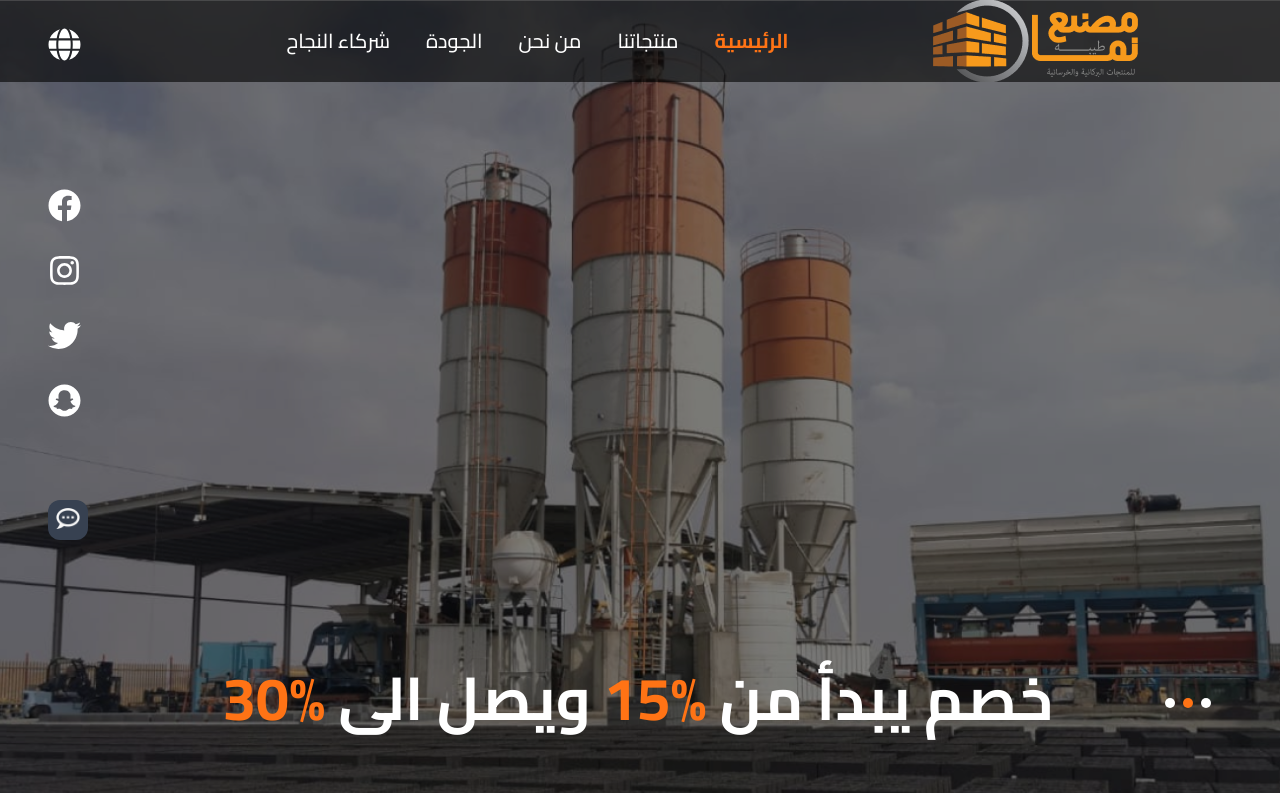
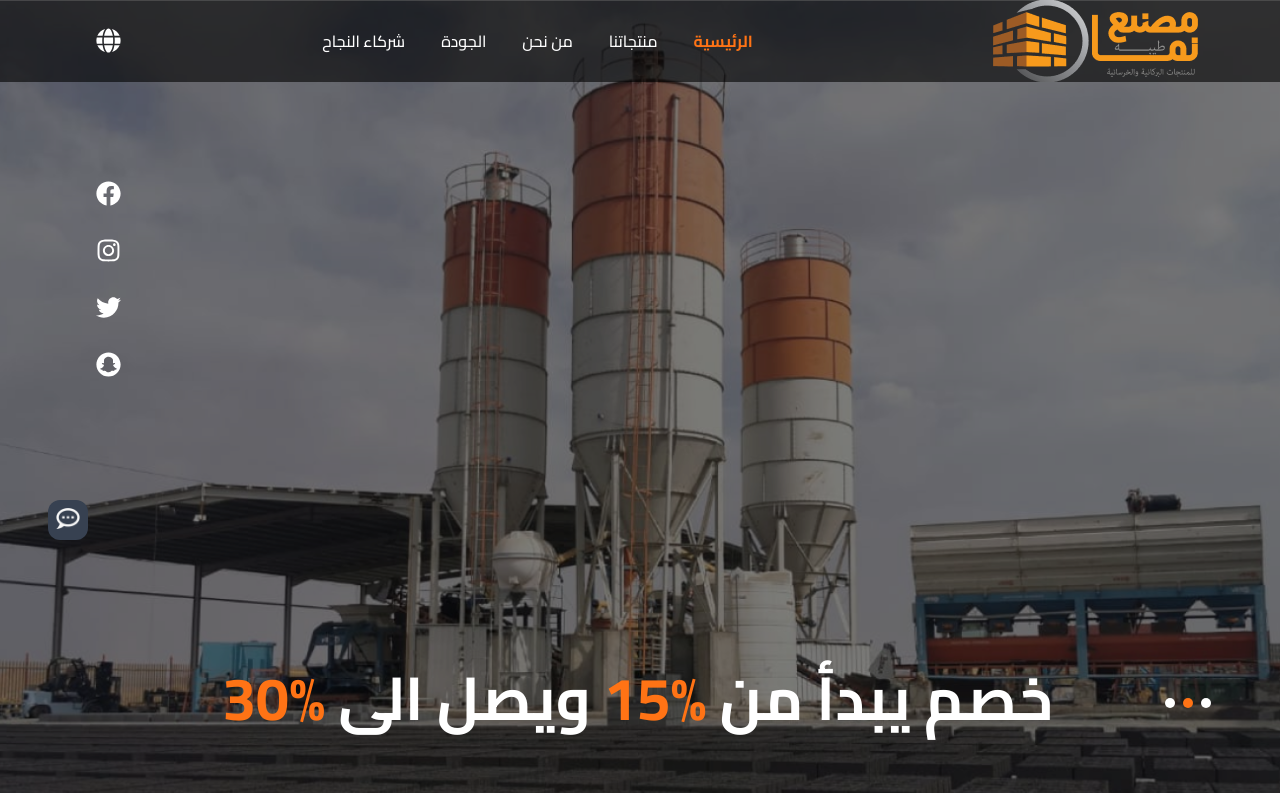
Before and after one commit to abdallamfathy/nama-project, a React (Vite) app: page / in a window 1280 px wide. Shown: the top 793 px of the page. Built offline with nearby package versions, Linux system fonts and the light colour scheme.

Commit message:
edit navbar

```diff
--- a/src/components/Navbar.jsx
+++ b/src/components/Navbar.jsx
@@ -41,20 +41,20 @@ const Navbar = ({ textColor, socialDisplay }) => {
 
   return (
     <div className="mt-16 z-50">
-      <div className="flex flex-col text-white w-10 relative left-12   h-1 -top-9 z-50 ">
+      <div className="flex flex-col text-white 2xl:w-10 w-10 relative 2xl:left-12 left-24   h-1 -top-9 z-50 ">
               <div className={`gap-y-8 flex flex-col ${socialDisplay}`}>
-              <FaGlobe className="mb-24 w-[33px] h-[33px]" />
+              <FaGlobe className="mb-24 w-[25px] h-[25px] 2xl:w-[33px] 2xl:h-[33px]" />
                 <a href="https://www.facebook.com/profile.php?id=100086364507234">
-                  <FaFacebook className="w-[33px] h-[33px]" />
+                  <FaFacebook className="w-[25px] h-[25px] 2xl:w-[33px] 2xl:h-[33px]" />
                 </a>
                 <a href="https://www.instagram.com/nama_taiba/">
-                  <FaInstagram className="w-[33px] h-[33px]" />
+                  <FaInstagram className="w-[25px] h-[25px] 2xl:w-[33px] 2xl:h-[33px]" />
                 </a>
                 <a href="https://twitter.com/NamaTaiba">
-                  <FaTwitter className="w-[33px] h-[33px]" />
+                  <FaTwitter className="w-[25px] h-[25px] 2xl:w-[33px] 2xl:h-[33px]" />
                 </a>
                 <a href="https://www.snapchat.com/add/nama_taiba?share_id=EdYdd_Y10Pc&locale=en-US">
-                  <FaSnapchat  className="w-[33px] h-[33px]" />
+                  <FaSnapchat  className="w-[25px] h-[25px] 2xl:w-[33px] 2xl:h-[33px]" />
                 </a>
                 <div className="bg-gray-700 p-2 rounded-xl fixed w-10 h-10  left-12 top-[500px]">
                 <button onClick={() => toggle()} >
@@ -76,14 +76,14 @@ const Navbar = ({ textColor, socialDisplay }) => {
                 <NavLink
                   key={item.name}
                   to={item.href}
-                  className={`font-medium text-xl cursor-pointer  hover:text-[#FF7315] activeClassName="active"  `}
+                  className={`font-medium  text-md 2xl:text-lg cursor-pointer  hover:text-[#FF7315] activeClassName="active"  `}
                 >
                   {item.name}
                 </NavLink>
               ))}
             </div>
 
-            <div><img src={logo} alt="asd" className="relative left-36" /></div>
+            <div><img src={logo} alt="asd" className="relative 2xl:left-44 left-60 " /></div>
             </div>
           </nav>
         </div>
--- a/src/components/Partners.jsx
+++ b/src/components/Partners.jsx
@@ -6,7 +6,7 @@ import Button from "./Button";
 
 const Partners = () => {
   return (
-    <div className="my-28">
+    <div className="my-28 ">
       <div className="flex justify-center my-8">
         <h1 className="text-4xl font-bold  relative ">شركاء النجاح</h1>
       </div>
```
